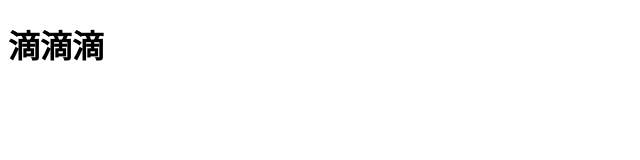
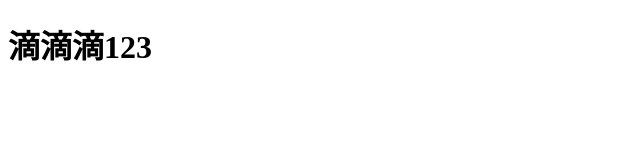
Before and after one commit to zcluser/longge, a plain HTML site: page didi/123.html in a window 1280 px wide. Shown: the full height of the page, 0-640 px from the left. Drawn offline with Linux system fonts and the light colour scheme.

Commit message:
no message

```diff
--- a/didi/123.html
+++ b/didi/123.html
@@ -5,6 +5,6 @@
     <title>Title</title>
 </head>
 <body>
-    <h1>滴滴滴</h1>
+    <h1>滴滴滴123</h1>
 </body>
 </html>
```
